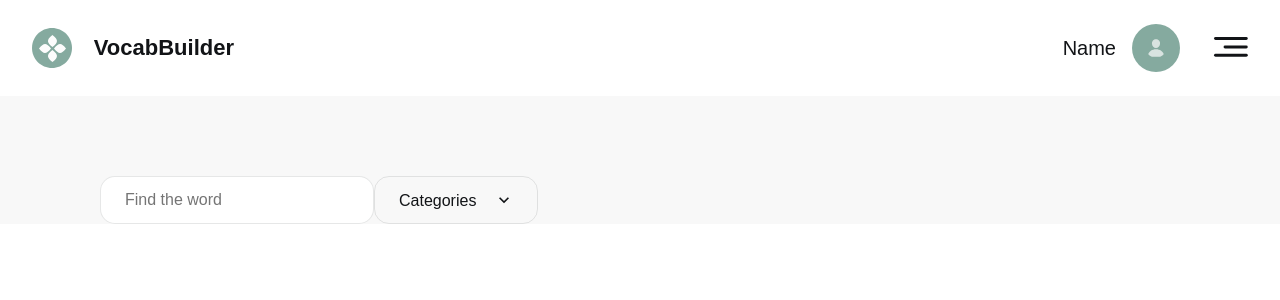
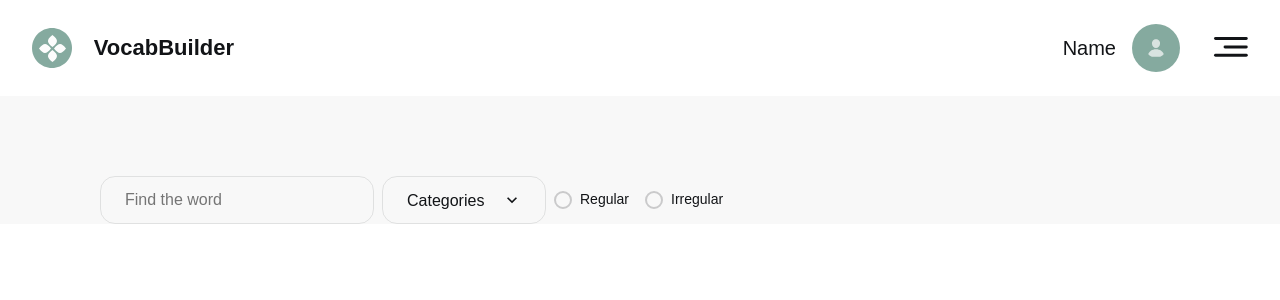
Before and after one commit to Alexandr-1973/VocabBuilder, a React (Vite) app: page /dictionary in a window 1280 px wide. Shown: the top 300 px of the page. Built offline with nearby package versions, Linux system fonts and the light colour scheme.

Commit message:
add- markup customRadio

```diff
--- /dev/null
+++ b/src/components/CustomRadio/CustomRadio.jsx
@@ -0,0 +1,16 @@
+import css from "./CustomRadio.module.css";
+
+const CustomRadio = ({ classRadio, kindVerb }) => {
+  console.log(classRadio);
+
+  return (
+    <>
+      <div className={css[`${classRadio}Div`]}>
+        <div className={css[`${classRadio}`]}></div>
+      </div>
+      <p className={css.p}>{kindVerb}</p>
+    </>
+  );
+};
+
+export default CustomRadio;
--- /dev/null
+++ b/src/components/CustomRadio/CustomRadio.module.css
@@ -0,0 +1,31 @@
+.radioDiv {
+  border: 2px solid rgba(18, 20, 23, 0.2);
+  border-radius: 10px;
+  width: 18px;
+  height: 18px;
+}
+
+.radioActiveDiv {
+  border-radius: 10px;
+  border: 2px solid #85aa9f;
+  width: 18px;
+  height: 18px;
+  display: flex;
+  justify-content: center;
+  align-items: center;
+}
+
+.radioActive {
+  border-radius: 50%;
+  width: 10px;
+  height: 10px;
+  background-color: #85aa9f;
+}
+
+.p {
+	font-family: "MacPaw Fixel Display", sans-serif;
+font-weight: 400;
+font-size: 14px;
+text-align: center;
+color: #121417;
+}
--- a/src/components/Filters/Filters.jsx
+++ b/src/components/Filters/Filters.jsx
@@ -1,15 +1,40 @@
+import { useState } from "react";
 import CustomSelect from "../CustomSelect/CustomSelect";
-import css from "./Filters.module.css"
+import css from "./Filters.module.css";
+import CustomRadio from "../CustomRadio/CustomRadio";
 
-const Filters =()=>{
+const Filters = () => {
+  const [selectedRadio, setSelectedRadio] = useState(null);
+  const verbArray = ["Regular", "Irregular"];
 
-	return (
-		<div className={css.genDiv}>
-			<input className={css.findInput} type="text" placeholder="Find the word" />
-			<CustomSelect/>
-		</div>
-	)
-
-}
+  return (
+    <div className={css.genDiv}>
+      <input
+        className={css.findInput}
+        type="text"
+        placeholder="Find the word"
+      />
+      <CustomSelect />
+      <ul className={css.radioUl}>
+        {verbArray.map((kindVerb, index) => {
+          return (
+            <li
+              key={index}
+              className={css.radioLi}
+              onClick={() => setSelectedRadio(kindVerb)}
+            >
+              <CustomRadio
+                classRadio={
+                  selectedRadio === kindVerb ? "radioActive" : "radio"
+                }
+                kindVerb={kindVerb}
+              />
+            </li>
+          );
+        })}
+      </ul>
+    </div>
+  );
+};
 
 export default Filters;
--- a/src/components/Filters/Filters.module.css
+++ b/src/components/Filters/Filters.module.css
@@ -1,8 +1,9 @@
 .genDiv {
   display: flex;
+  flex-wrap: wrap;
+  gap: 8px;
+  align-items: center;
 }
-
-
 
 .findInput {
   border: 1px solid rgba(18, 20, 23, 0.1);
@@ -16,4 +17,16 @@ font-weight: 500;
   font-size: 16px;
   line-height: 1.5;
   color: #121417;
+  background-color: inherit;
 }
+
+.radioUl {
+  display: flex;
+  gap: 16px;
+}
+
+.radioLi {
+  display: flex;
+  gap: 8px;
+  cursor: pointer;
+}
```
Lines whose indentation alone changed are shown as unchanged.
